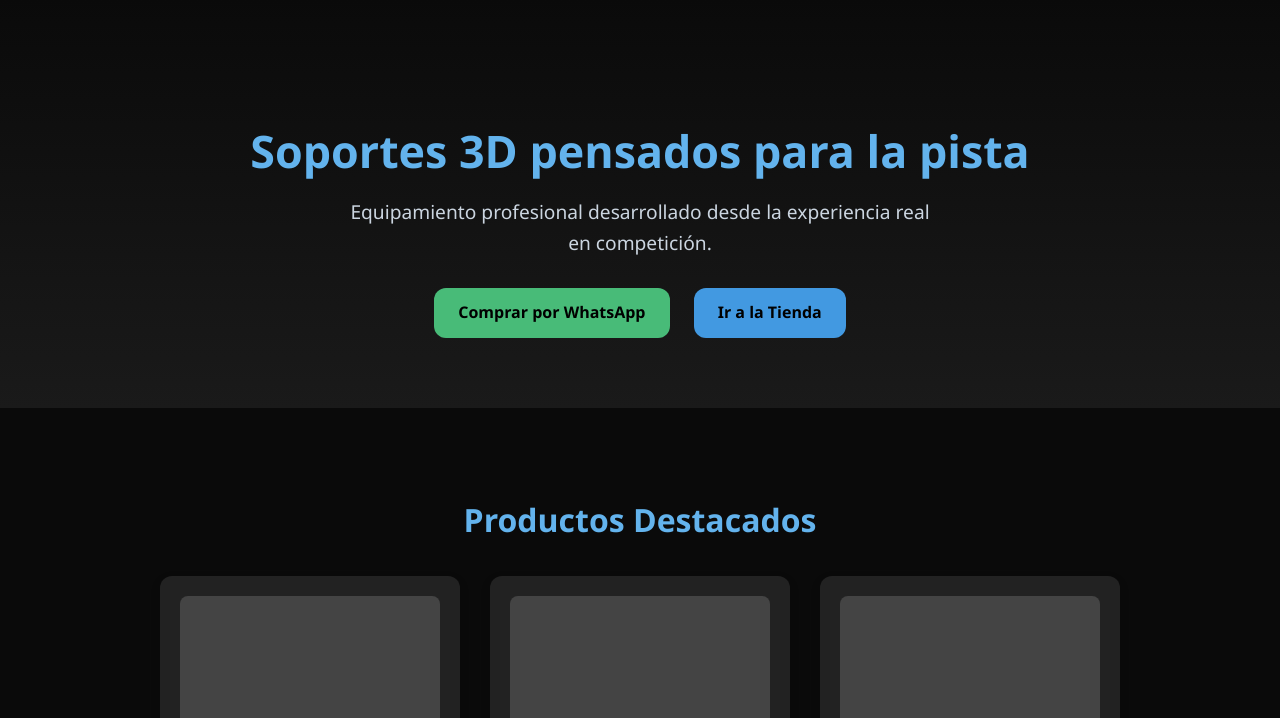
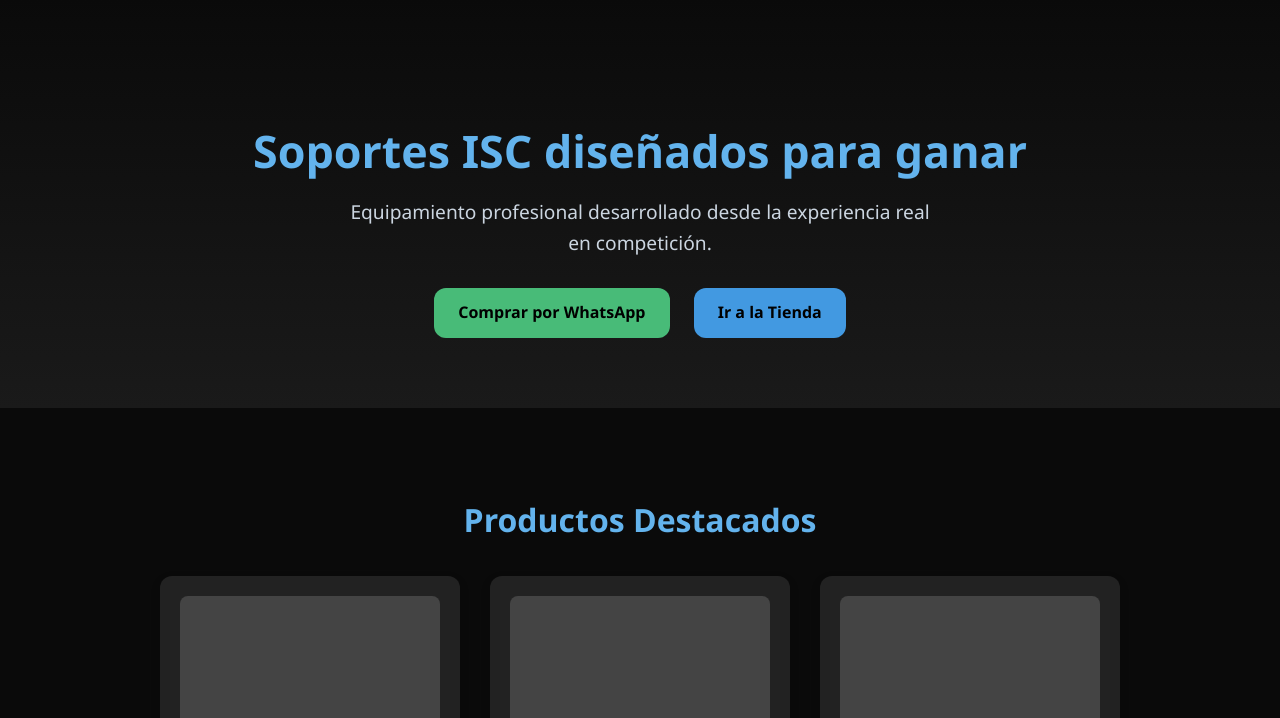
Before and after one commit to isc3dracing/web-isc, a plain HTML site: page index.html in a window 1280 px wide. Shown: the part 82-800 px from the top of the page. Drawn offline with Linux system fonts and the light colour scheme.

Commit message:
Update index.html

```diff
--- a/index.html
+++ b/index.html
@@ -19,7 +19,7 @@
   </header>
 
   <section class="hero">
-    <h1>Soportes 3D pensados para la pista</h1>
+    <h1>Soportes ISC diseñados para ganar</h1>
     <p>Equipamiento profesional desarrollado desde la experiencia real en competición.</p>
     <div class="hero-buttons">
       <a href="https://wa.me/549351...?text=Hola%2C+quiero+comprar+un+soporte+de+ISC+3D+Racing" target="_blank" class="btn green">Comprar por WhatsApp</a>
```
